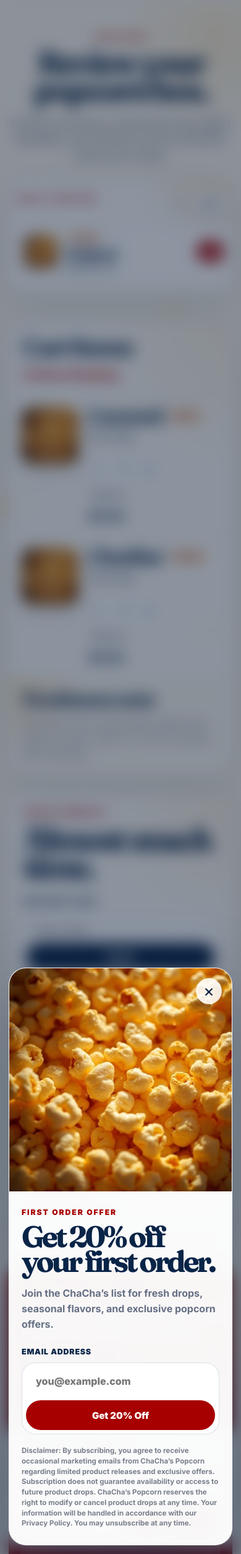
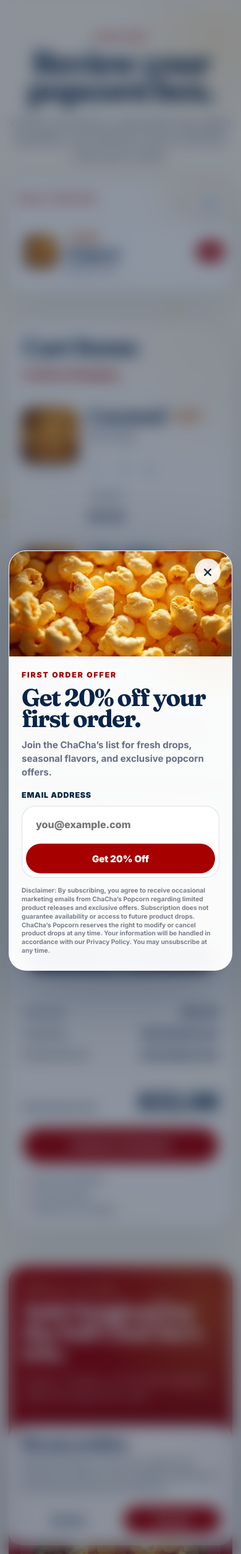
Before and after one commit to KPS-git/chachas-popcorn, a Django app: page /cart/ in a window 390 px wide. Shown: the part 93-2600 px from the top of the page at 62% size. Run offline with Django 5.2, Linux system fonts and the light colour scheme.

Commit message:
Refine display typography and mobile popup

```diff
--- a/static/css/cart.css
+++ b/static/css/cart.css
@@ -24,7 +24,7 @@
   font-family: var(--font-display);
   font-size: clamp(3rem, 6.6vw, 6.6rem);
   line-height: 0.86;
-  letter-spacing: -0.085em;
+  letter-spacing: -0.052em;
 }
 
 .cart-hero-copy p:not(.eyebrow) {
@@ -65,7 +65,7 @@
   font-family: var(--font-display);
   font-size: clamp(1.9rem, 3vw, 2.8rem);
   line-height: 0.9;
-  letter-spacing: -0.07em;
+  letter-spacing: -0.048em;
 }
 
 .cart-builder-controls {
@@ -183,7 +183,7 @@
   font-family: var(--font-display);
   font-size: 1.75rem;
   line-height: 0.92;
-  letter-spacing: -0.07em;
+  letter-spacing: -0.048em;
   text-overflow: ellipsis;
   white-space: nowrap;
 }
@@ -264,7 +264,7 @@
   font-family: var(--font-display);
   font-size: 2.4rem;
   line-height: 0.9;
-  letter-spacing: -0.07em;
+  letter-spacing: -0.048em;
 }
 
 .cart-items-header a {
@@ -342,7 +342,7 @@
   font-family: var(--font-display);
   font-size: 2.5rem;
   line-height: 0.88;
-  letter-spacing: -0.07em;
+  letter-spacing: -0.048em;
   transition: color 180ms ease;
 }
 
@@ -422,7 +422,7 @@
   font-family: var(--font-display);
   font-size: 2rem;
   line-height: 0.9;
-  letter-spacing: -0.06em;
+  letter-spacing: -0.045em;
 }
 
 .cart-note p {
@@ -445,7 +445,7 @@
   font-family: var(--font-display);
   font-size: 3.3rem;
   line-height: 0.86;
-  letter-spacing: -0.08em;
+  letter-spacing: -0.052em;
 }
 
 .discount-box {
@@ -531,7 +531,7 @@
   font-family: var(--font-display);
   font-size: 2.6rem;
   line-height: 0.85;
-  letter-spacing: -0.07em;
+  letter-spacing: -0.048em;
 }
 
 .checkout-button {
@@ -590,7 +590,7 @@
   font-family: var(--font-display);
   font-size: clamp(2.4rem, 4.8vw, 4.8rem);
   line-height: 0.88;
-  letter-spacing: -0.08em;
+  letter-spacing: -0.052em;
 }
 
 .cart-upsell-card p:not(.eyebrow) {
@@ -630,7 +630,7 @@
   font-family: var(--font-display);
   font-size: 2.4rem;
   line-height: 0.9;
-  letter-spacing: -0.07em;
+  letter-spacing: -0.048em;
 }
 
 .upsell-product p {
--- a/static/css/global.css
+++ b/static/css/global.css
@@ -30,6 +30,7 @@
   --max: 1180px;
   --font-display: "Fraunces", Georgia, serif;
   --font-body: "Inter", ui-sans-serif, system-ui, -apple-system, BlinkMacSystemFont, "Segoe UI", sans-serif;
+  --display-letter-spacing: -0.045em;
 }
 
 * {
@@ -468,23 +469,63 @@ body.modal-open {
 
 @media (max-width: 760px) {
   .promo-modal {
-    padding: 14px;
-    align-items: end;
+    padding: max(58px, calc(env(safe-area-inset-top) + 18px)) 14px max(18px, env(safe-area-inset-bottom));
+    align-items: center;
+    place-items: center;
   }
 
   .promo-dialog {
     grid-template-columns: 1fr;
-    max-height: calc(100vh - 28px);
+    width: min(100%, 430px);
+    max-height: min(78dvh, calc(100dvh - 96px));
     overflow-y: auto;
     border-radius: 28px;
   }
 
+  .promo-close {
+    position: fixed;
+    top: max(12px, env(safe-area-inset-top));
+    right: 18px;
+    z-index: 205;
+    display: flex;
+    align-items: center;
+    justify-content: center;
+  }
+
   .promo-image {
-    min-height: 210px;
+    min-height: 120px;
+    max-height: 170px;
+  }
+
+  .promo-image img {
+    height: 100%;
+    object-fit: cover;
   }
 
   .promo-copy {
-    padding: 26px 20px;
+    padding: 22px 20px 24px;
+  }
+
+  .promo-copy h2 {
+    font-size: clamp(2.35rem, 10vw, 3.6rem);
+    line-height: 0.88;
+    letter-spacing: -0.045em;
+  }
+
+  .promo-copy p:not(.eyebrow) {
+    margin-top: 14px;
+    font-size: 0.94rem;
+    line-height: 1.48;
+  }
+
+  .promo-form {
+    margin-top: 18px;
+  }
+
+  .promo-disclaimer {
+    margin-top: 14px !important;
+    font-size: 0.64rem !important;
+    line-height: 1.35 !important;
   }
 
   .promo-form div {
```
Also changed, not shown: static/css/account.css (+5 -5 lines), static/css/checkout.css (+6 -6 lines), static/css/home.css (+6 -6 lines), static/css/product.css (+8 -8 lines), static/css/shop.css (+6 -6 lines), static/css/success.css (+5 -5 lines), static/css/support.css (+4 -4 lines).
